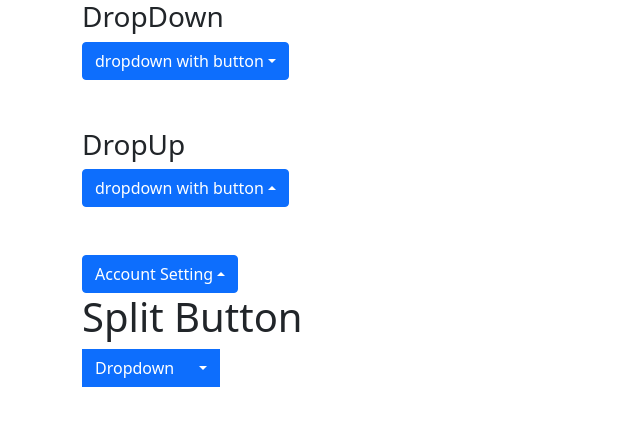
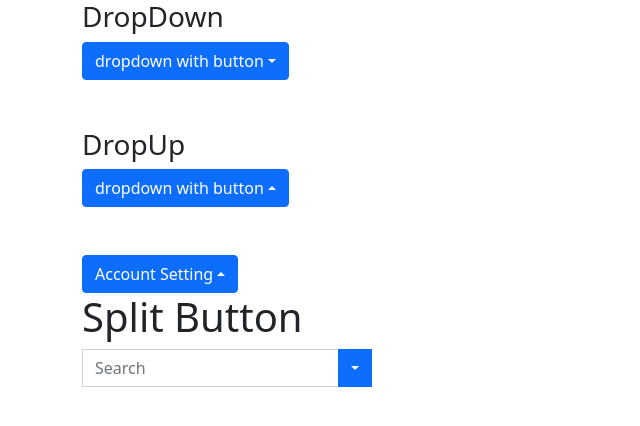
Before and after one commit to thet-aungzan/bootstrap-html, a plain HTML site: page dropdown.html in a window 1280 px wide. Shown: the whole page, without its empty margins (0-640 px from the left). Drawn offline with nearby package versions, Linux system fonts and the light colour scheme.

Commit message:
update dropdown.html

```diff
--- a/dropdown.html
+++ b/dropdown.html
@@ -46,7 +46,8 @@
 
         <h1>Split Button</h1>
         <div class="dropdown btn-group">
-            <a href="https://www.google.com" class="btn btn-primary rounded-0">Dropdown</a>
+            <!-- <a href="https://www.google.com" class="btn btn-primary rounded-0">Dropdown</a> -->
+            <input type="text" class="form-control rounded-0" placeholder="Search" />
             <button class="btn btn-primary rounded-0 dropdown-toggle" data-bs-toggle="dropdown"></button>
             <ul class="dropdown-menu">
                 <li><a href="#" class="dropdown-item">Action</a></li>
```
Also changed, not shown: exercise.html (+2 -0 lines).
